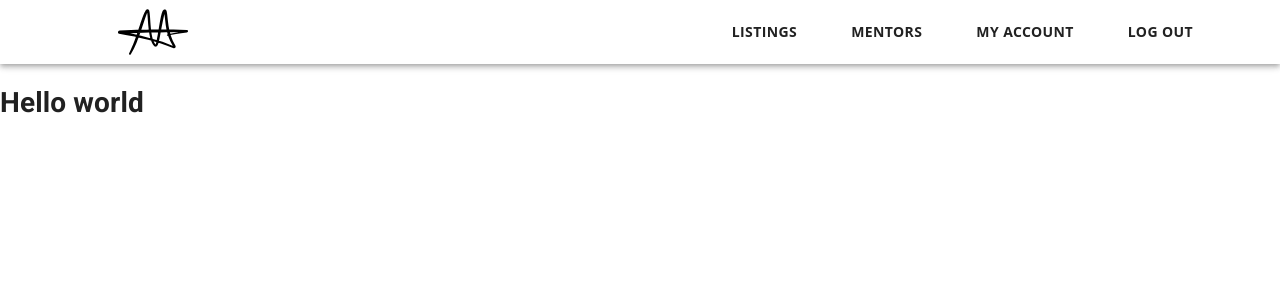
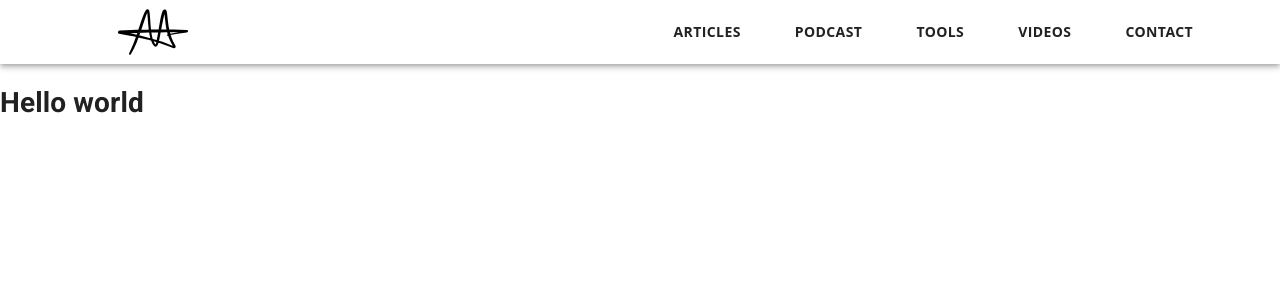
Before and after one commit to slimaneakalie/slimane.io, a Next.js app: page / in a window 1280 px wide. Shown: the top 300 px of the page. Built offline with nearby package versions, Linux system fonts and the light colour scheme.

Commit message:
feat: header design and links

```diff
--- a/pages/_app.tsx
+++ b/pages/_app.tsx
@@ -1,7 +1,7 @@
 // import { useStore } from '../store'
 import React from "react";
 import { AppProps } from "next/app";
-import Header from "../src/containers/HeaderContainer";
+import Header from "../src/containers/header.container";
 import { CssBaseline, ThemeProvider } from "@material-ui/core";
 import theme from "../src/theme";
 import Head from "next/head";
--- a/src/components/Header.tsx
+++ b/src/components/Header.tsx
@@ -6,48 +6,66 @@ import {
   IconButton,
   Drawer,
   MenuItem,
-  Link,
+  Link as MaterialLink,
 } from "@material-ui/core";
 import MenuIcon from "@material-ui/icons/Menu";
+
 import { useHeaderStyles } from "../styles/Header";
-import { HeaderProps, HeaderState } from "../types/Header";
+import { HeaderProps, HeaderState } from "../types/header.types";
 import { isClient } from "../common/utils";
+import LinkWrapper from "./LinkWrapper";
 
 export default function Header({ links }: HeaderProps): JSX.Element {
-  const classes = useHeaderStyles();
+  // initial state
   const initialState: HeaderState = {
-    mobileView: false,
+    mobileView: true,
     drawerOpen: false,
   };
+
+  // hooks
+  const classes = useHeaderStyles();
   const [state, setState] = useState(initialState);
   const { mobileView, drawerOpen } = state;
 
+  // ui helpers
   const createMenuButtons = (): React.ReactNode[] =>
-    links.map(({ label, link }) => (
+    links.map(({ label, link, isExternal }) => (
       <Button key={label} color={"inherit"} className={classes.menuButton}>
-        <a className={classes.link} href={link}>
+        <LinkWrapper isExternal={isExternal} href={link}>
+          <a
+            className={classes.link}
+            href={isExternal ? link : undefined}
+            target={isExternal ? "_blank" : undefined}
+          >
             {label}
           </a>
+        </LinkWrapper>
       </Button>
     ));
 
   const createDrawerMenuChoices = (): React.ReactNode[] =>
-    links.map(({ label, link }) => (
-      <Link
+    links.map(({ label, link, isExternal }) => (
+      <LinkWrapper isExternal={isExternal} href={link} key={label}>
+        <MaterialLink
           {...{
-          to: link,
-          color: "inherit",
             className: classes.link,
-          key: label,
+            href: isExternal ? link : undefined,
+            target: isExternal ? "_blank" : undefined,
           }}
         >
-        <MenuItem>{label}</MenuItem>
-      </Link>
+          <MenuItem className={classes.menuDrawerItem}>{label}</MenuItem>
+        </MaterialLink>
+      </LinkWrapper>
     ));
 
   const logo = (): React.ReactNode => (
     <img className={classes.logo} src={"/logo.svg"} />
   );
+
+  const handleDrawerOpen = () =>
+    setState((prevState) => ({ ...prevState, drawerOpen: true }));
+  const handleDrawerClose = () =>
+    setState((prevState) => ({ ...prevState, drawerOpen: false }));
 
   const displayDesktop = (): React.ReactNode => (
     <Toolbar className={classes.toolbar}>
@@ -55,11 +73,6 @@ export default function Header({ links }: HeaderProps): JSX.Element {
       <div>{createMenuButtons()}</div>
     </Toolbar>
   );
-
-  const handleDrawerOpen = () =>
-    setState((prevState) => ({ ...prevState, drawerOpen: true }));
-  const handleDrawerClose = () =>
-    setState((prevState) => ({ ...prevState, drawerOpen: false }));
 
   const displayMobile = (): React.ReactNode => {
     return (
@@ -84,23 +97,25 @@ export default function Header({ links }: HeaderProps): JSX.Element {
             onClose: handleDrawerClose,
           }}
         >
-          <div>{createDrawerMenuChoices()}</div>
+          <div className={classes.mobileMenu}>{createDrawerMenuChoices()}</div>
         </Drawer>
       </Toolbar>
     );
   };
 
-  useEffect(() => {
+  // handle responsiveness
   const setResponsiveness = () => {
     return isClient() && window.innerWidth < 900
       ? setState((prevState) => ({ ...prevState, mobileView: true }))
       : setState((prevState) => ({ ...prevState, mobileView: false }));
   };
 
+  useEffect(() => {
     setResponsiveness();
     isClient() && window.addEventListener("resize", () => setResponsiveness());
   }, []);
 
+  // rendering
   return (
     <header>
       <AppBar
--- /dev/null
+++ b/src/components/LinkWrapper.tsx
@@ -0,0 +1,13 @@
+import NextLink from "next/link";
+import { LinkProps } from "../types/linkWrapper.types";
+
+export default function LinkWrapper({
+  isExternal,
+  children,
+  href,
+}: LinkProps): JSX.Element {
+  if (isExternal) {
+    return <>{children}</>;
+  }
+  return <NextLink href={href}>{children}</NextLink>;
+}
--- a/src/containers/HeaderContainer.tsx
+++ /dev/null
@@ -1,28 +0,0 @@
-import { HeaderProps } from "../types/Header";
-import Header from "../components/Header";
-import React from "react";
-
-const navbarProps: HeaderProps = {
-  links: [
-    {
-      label: "Listings",
-      link: "/listings",
-    },
-    {
-      label: "Mentors",
-      link: "/mentors",
-    },
-    {
-      label: "My Account",
-      link: "/account",
-    },
-    {
-      label: "Log Out",
-      link: "/logout",
-    },
-  ],
-};
-
-export default function HeaderContainer(): JSX.Element {
-  return <Header {...navbarProps} />;
-}
--- /dev/null
+++ b/src/containers/header.container.tsx
@@ -0,0 +1,34 @@
+import { HeaderProps } from "../types/header.types";
+import Header from "../components/Header";
+import React from "react";
+
+const navbarProps: HeaderProps = {
+  links: [
+    {
+      label: "Articles",
+      link: "/articles",
+    },
+    {
+      label: "Podcast",
+      link: "/podcast",
+    },
+    {
+      label: "Tools",
+      link: "/tools",
+    },
+    {
+      label: "Videos",
+      link: "https://www.youtube.com/channel/UCAKherxCCvXWHyGaeQKy-Jw/videos",
+      isExternal: true,
+    },
+    {
+      label: "Contact",
+      link: "https://www.linkedin.com/in/slimaneakalie",
+      isExternal: true,
+    },
+  ],
+};
+
+export default function HeaderContainer(): JSX.Element {
+  return <Header {...navbarProps} />;
+}
--- a/src/styles/Header.ts
+++ b/src/styles/Header.ts
@@ -9,6 +9,9 @@ export const useHeaderStyles = makeStyles((theme) => ({
   link: {
     textDecoration: "none",
     color: "inherit",
+    "&:hover": {
+      textDecoration: "none",
+    },
   },
   logo: {
     width: 70,
@@ -17,17 +20,29 @@ export const useHeaderStyles = makeStyles((theme) => ({
   menuButton: {
     fontFamily: "Open Sans, sans-serif",
     fontWeight: 700,
-    size: "18px",
-    marginLeft: "38px",
+    size: 18,
+    marginLeft: 38,
+    textDecoration: "none",
+  },
+  menuDrawerItem: {
+    fontFamily: "Open Sans, sans-serif",
+    fontWeight: 700,
+    size: 18,
+    textAlign: "center",
+    marginTop: 20,
+    marginBottom: 20,
+    display: "block",
+    width: 190,
   },
   toolbar: {
     display: "flex",
     justifyContent: "space-between",
-    paddingRight: "79px",
-    paddingLeft: "118px",
+    paddingRight: 79,
+    paddingLeft: 118,
   },
   toolbarMobile: {
     display: "flex",
     justifyContent: "space-between",
   },
+  mobileMenu: {},
 }));
```
Also changed, not shown: src/types/linkWrapper.types.ts (added, +7 -0 lines), src/types/header.types.ts (renamed from src/types/Header.ts). Lines whose indentation alone changed are shown as unchanged.
